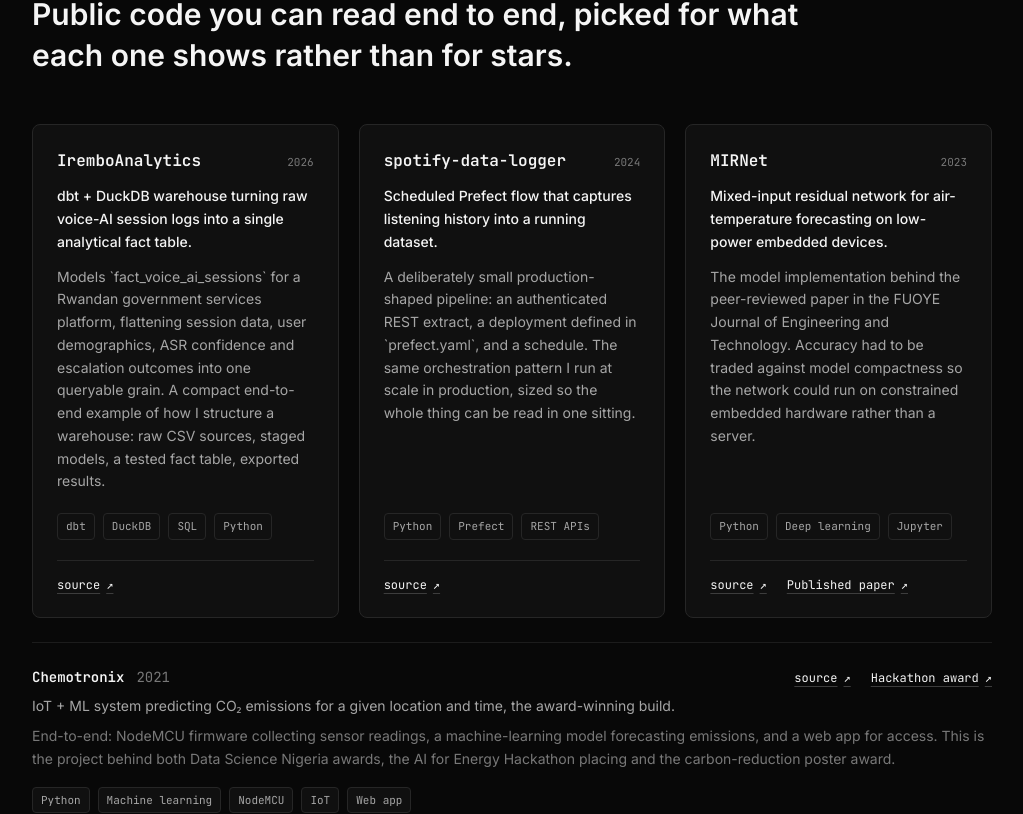
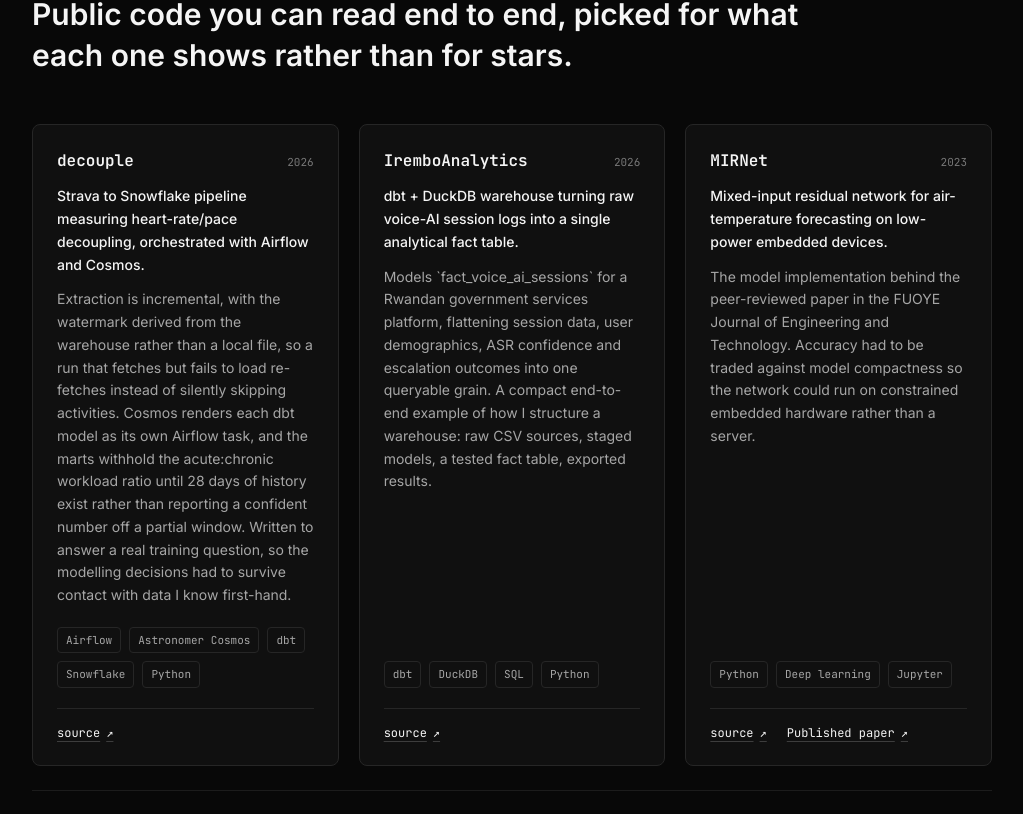
Before and after one commit to adedayoabiona/adedayoabiona.github.io, a React (Vite) app: page / in a window 1280 px wide. Shown: the part 7828-8642 px from the top of the page, without its empty margins (128-1151 px from the left). Built offline with nearby package versions, Linux system fonts and the light colour scheme.

Commit message:
Add decouple to featured projects

```diff
--- a/src/data/projects.ts
+++ b/src/data/projects.ts
@@ -18,6 +18,17 @@
 
 export const projects: Project[] = [
   {
+    name: 'decouple',
+    year: '2026',
+    summary:
+      'Strava to Snowflake pipeline measuring heart-rate/pace decoupling, orchestrated with Airflow and Cosmos.',
+    detail:
+      'Extraction is incremental, with the watermark derived from the warehouse rather than a local file, so a run that fetches but fails to load re-fetches instead of silently skipping activities. Cosmos renders each dbt model as its own Airflow task, and the marts withhold the acute:chronic workload ratio until 28 days of history exist rather than reporting a confident number off a partial window. Written to answer a real training question, so the modelling decisions had to survive contact with data I know first-hand.',
+    stack: ['Airflow', 'Astronomer Cosmos', 'dbt', 'Snowflake', 'Python'],
+    repo: 'https://github.com/adedayoabiona/decouple',
+    featured: true,
+  },
+  {
     name: 'IremboAnalytics',
     year: '2026',
     summary:
@@ -36,7 +47,6 @@
       'A deliberately small production-shaped pipeline: an authenticated REST extract, a deployment defined in `prefect.yaml`, and a schedule. The same orchestration pattern I run at scale in production, sized so the whole thing can be read in one sitting.',
     stack: ['Python', 'Prefect', 'REST APIs'],
     repo: 'https://github.com/adedayoabiona/spotify-data-logger',
-    featured: true,
   },
   {
     name: 'MIRNet',
```
